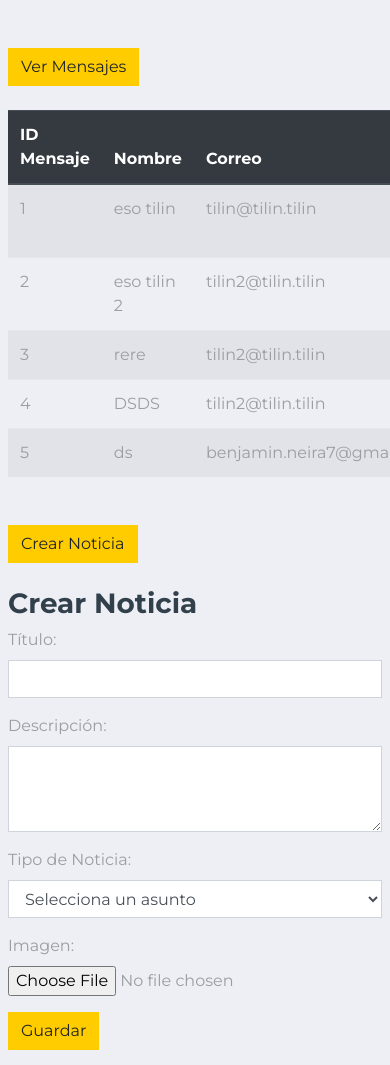
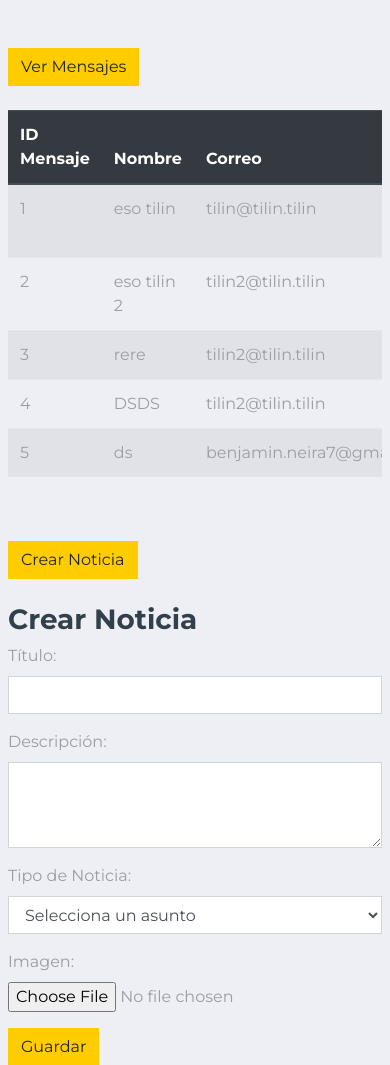
Before and after one commit to NicanorCastro153/Encargo3, a Django app: page /noticia/PanelAdministrador in a window 390 px wide; the page is wider, and only the part inside the window is pictured. Shown: the part 67-1132 px from the top of that part. Run offline with Django 5.2, Linux system fonts and the light colour scheme; data comes from the database, SQL or seed files in the repository; some libraries are stand-ins or nearby versions.

Commit message:
tabla responsiva aaa

```diff
--- a/Encargo3/noticia/templates/admin/PanelAdministrador.html
+++ b/Encargo3/noticia/templates/admin/PanelAdministrador.html
@@ -16,7 +16,7 @@
 </div>
 
 <div class="container mt-4">
-    <div id="Mensajes">
+    <div id="Mensajes" class="table-responsive">
         <table class="table table-striped table-hover">
             <thead class="thead-dark bg-primary text-white">
                 <tr>
@@ -41,6 +41,7 @@
         </table>
     </div>
 </div>
+
 <div class="container mx-auto mt-5">
     <div class="row">
         <div class="col">
@@ -55,15 +56,15 @@
       {% csrf_token %}
       <div class="form-group">
         <label for="id_titulo">Título:</label>
-        <input type="text" class="form-control"name="titulo" required>
+        <input type="text" class="form-control" name="titulo" required>
       </div>
       <div class="form-group">
         <label for="id_descripcion">Descripción:</label>
-        <textarea class="form-control"name="descripcion" rows="3"></textarea>
+        <textarea class="form-control" name="descripcion" rows="3"></textarea>
       </div>
       <div class="form-group">
         <label for="id_tipo">Tipo de Noticia:</label>
-        <select class="form-control" name="tipo"required>
+        <select class="form-control" name="tipo" required>
             <option value="">Selecciona un asunto</option>
             {% for tipo in tipos %}
             <option value="{{ tipo.id_tipo }}">{{ tipo.tipo }}</option>
@@ -76,5 +77,5 @@
       </div>
       <button type="submit" class="btn btn-primary">Guardar</button>
     </form>
-  </div>
+</div>
 {% endblock %}
```
